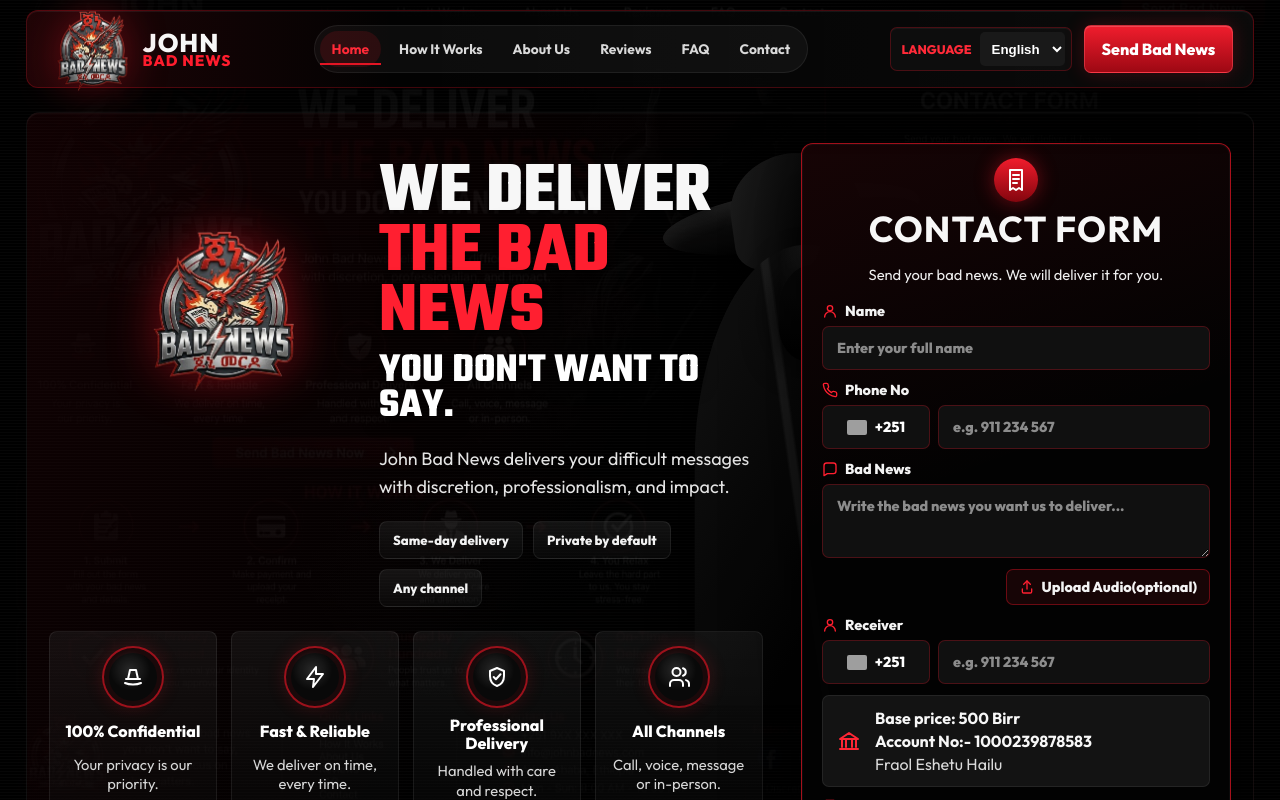
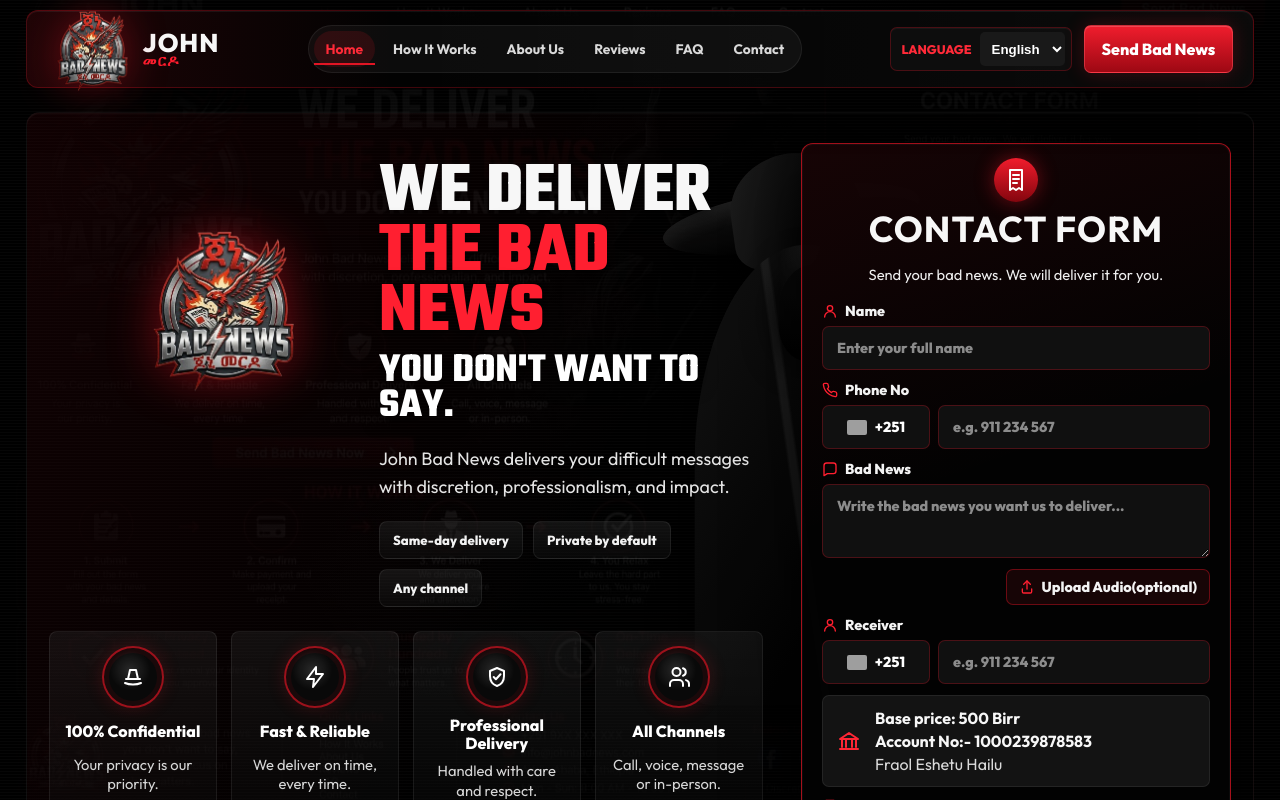
Before and after one commit to FRAOL812/john-bad-news-website, a React (Vite) app: page / in a window 1280 px wide. Shown: the top 800 px of the page. Built offline with nearby package versions, Linux system fonts and the light colour scheme; grey boxes are pictures that could not be loaded.

Commit message:
Update brand eyebrow text

```diff
--- a/src/App.tsx
+++ b/src/App.tsx
@@ -479,7 +479,7 @@ const faqItems = [
 
 const pageTranslations = {
   en: {
-    eyebrow: "BAD NEWS",
+    eyebrow: "መርዶ",
     nav: ["Home", "How It Works", "About Us", "Reviews", "FAQ", "Contact"],
     cta: "Send Bad News",
     headline1: "We Deliver",
```
